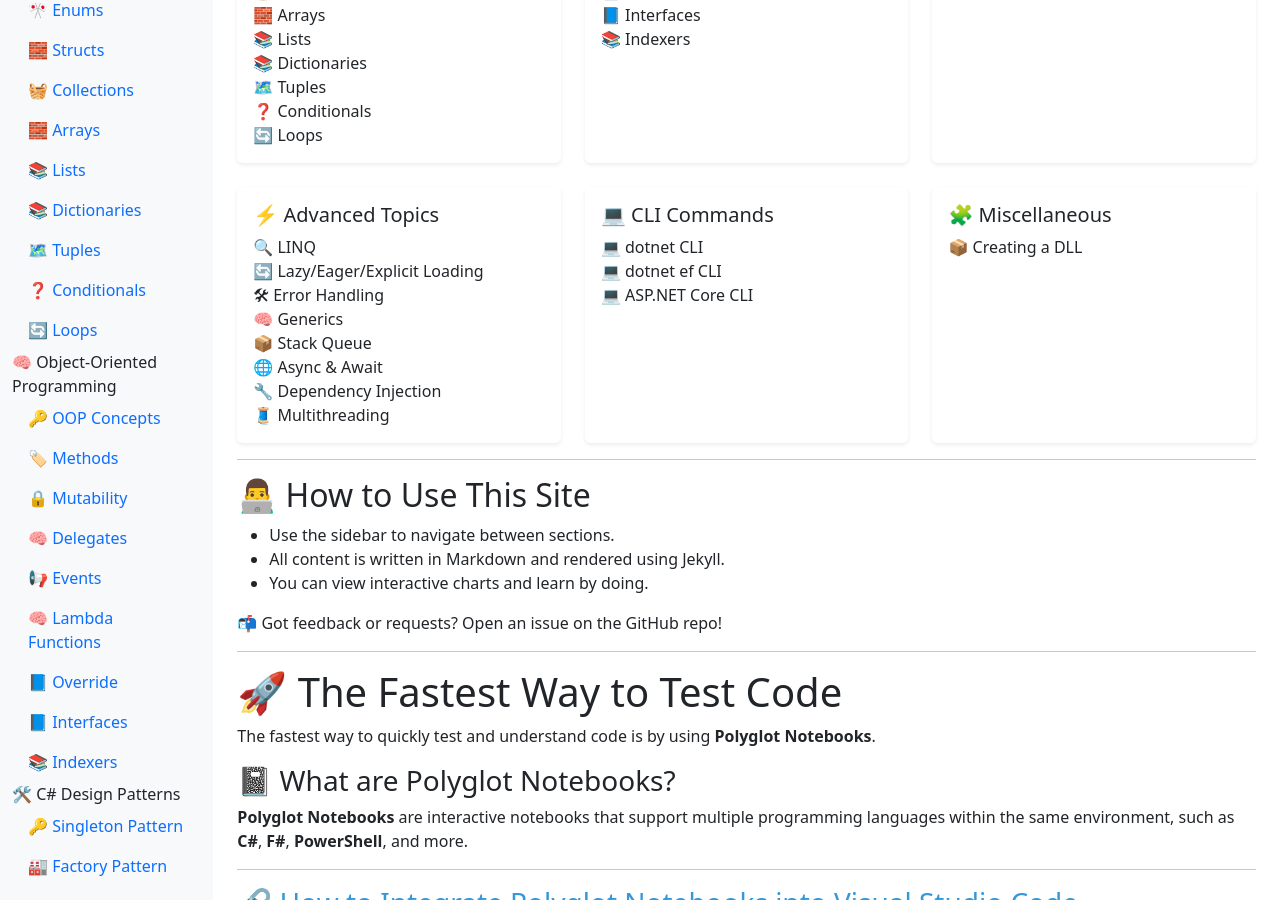
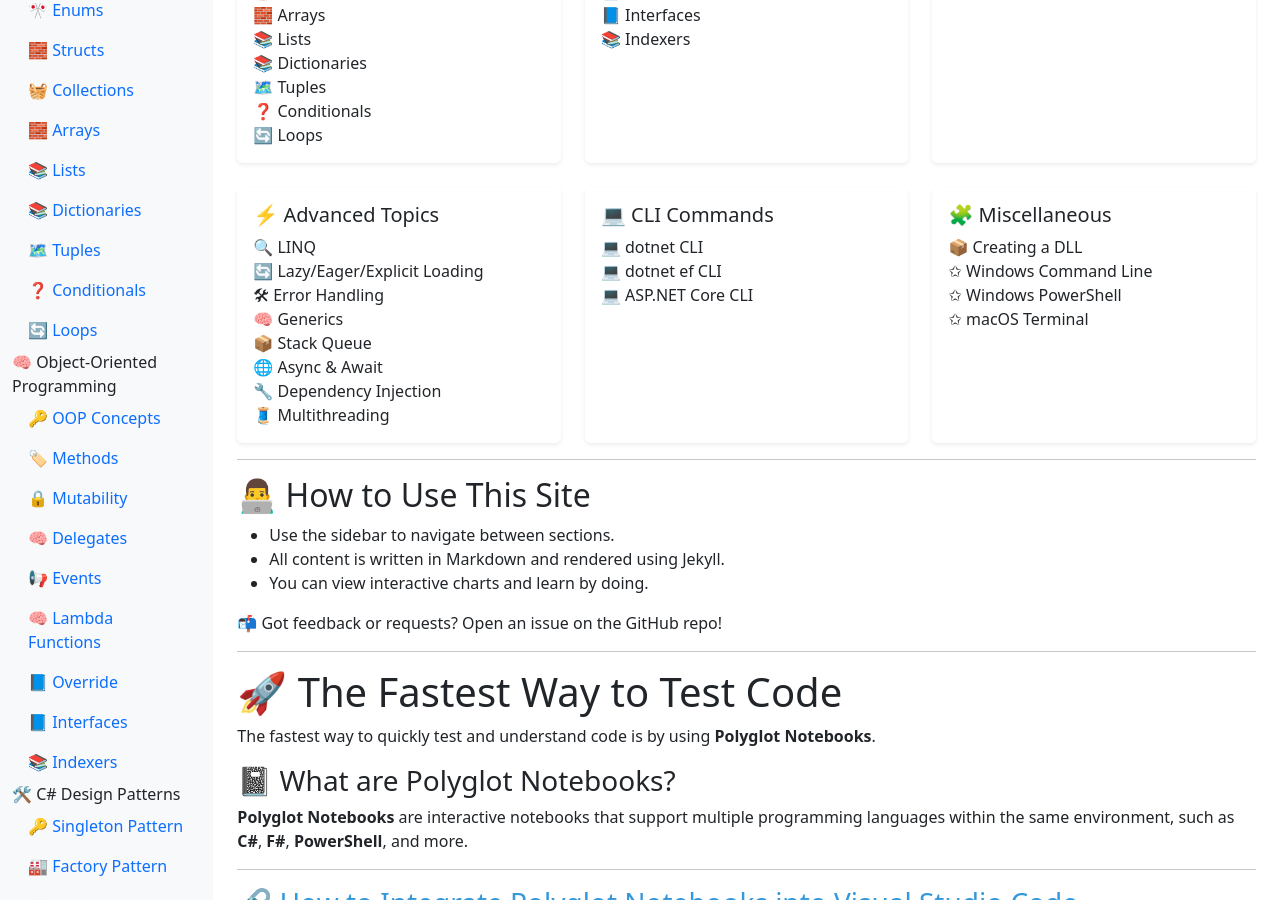
Before and after one commit to buribalkan/C-SHARP-Training, a Jekyll site: the page built from index.md, in a window 1280 px wide and 900 px high, scrolled down 420 px. Built offline with Jekyll 4.4.1, drawn with Linux system fonts in a browser that asks for light colours; nearby versions of some CDN libraries.

Commit message:
Update index.md

```diff
--- a/index.md
+++ b/index.md
@@ -113,11 +113,13 @@ title: Home
         <h5 class="card-title">🧩 Miscellaneous</h5>
         <ul class="list-unstyled mb-0">
           <li><a class="nav-link p-0" href="{{ site.baseurl }}/Creating-a-DLL">📦 Creating a DLL</a></li>
+          <li><a class="nav-link p-0" href="{{ site.baseurl }}/WindowsCMD">✩ Windows Command Line</a></li>
+          <li><a class="nav-link p-0" href="{{ site.baseurl }}/PowerShellCmd">✩ Windows PowerShell</a></li>
+          <li><a class="nav-link p-0" href="{{ site.baseurl }}/MacCommand">✩ macOS Terminal</a></li>
         </ul>
       </div>
     </div>
   </div>
-
 </div>
 
 
```
